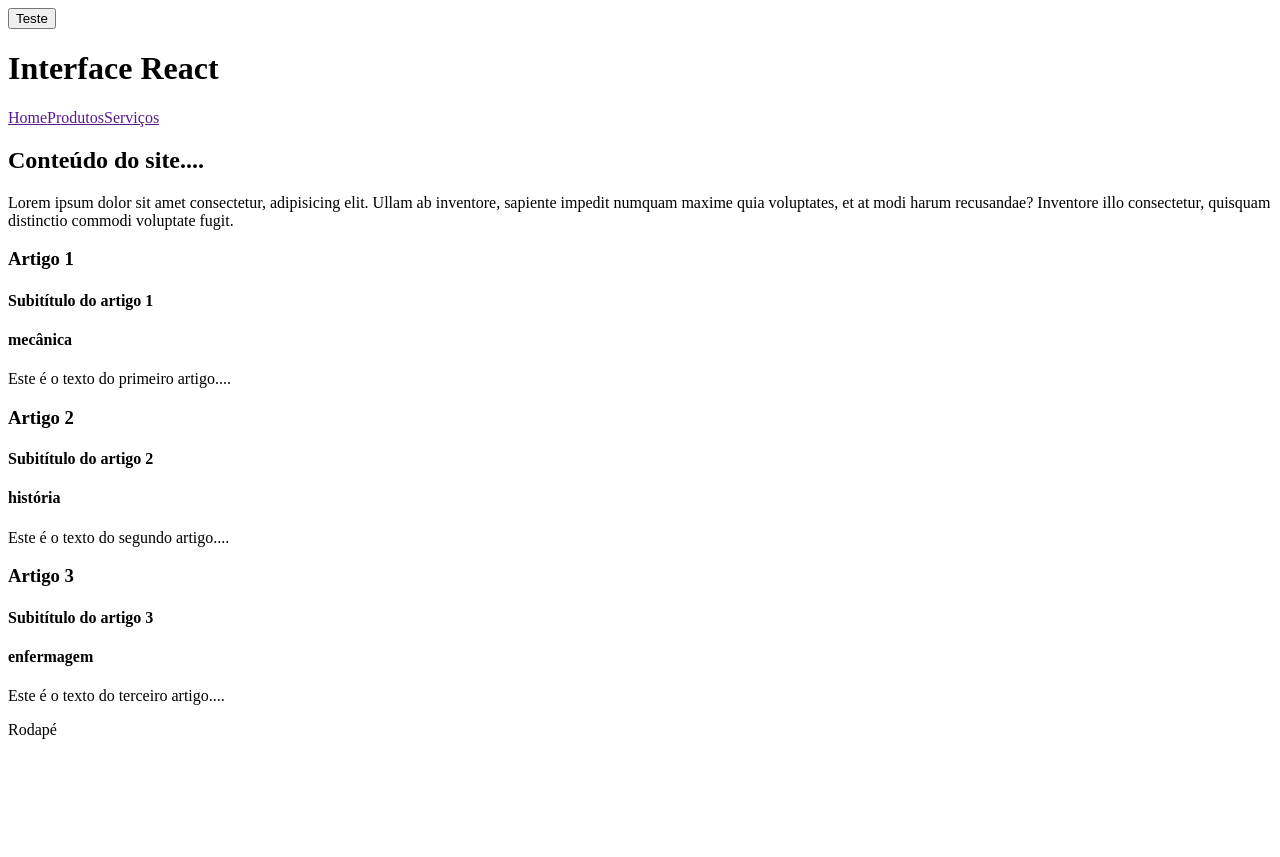
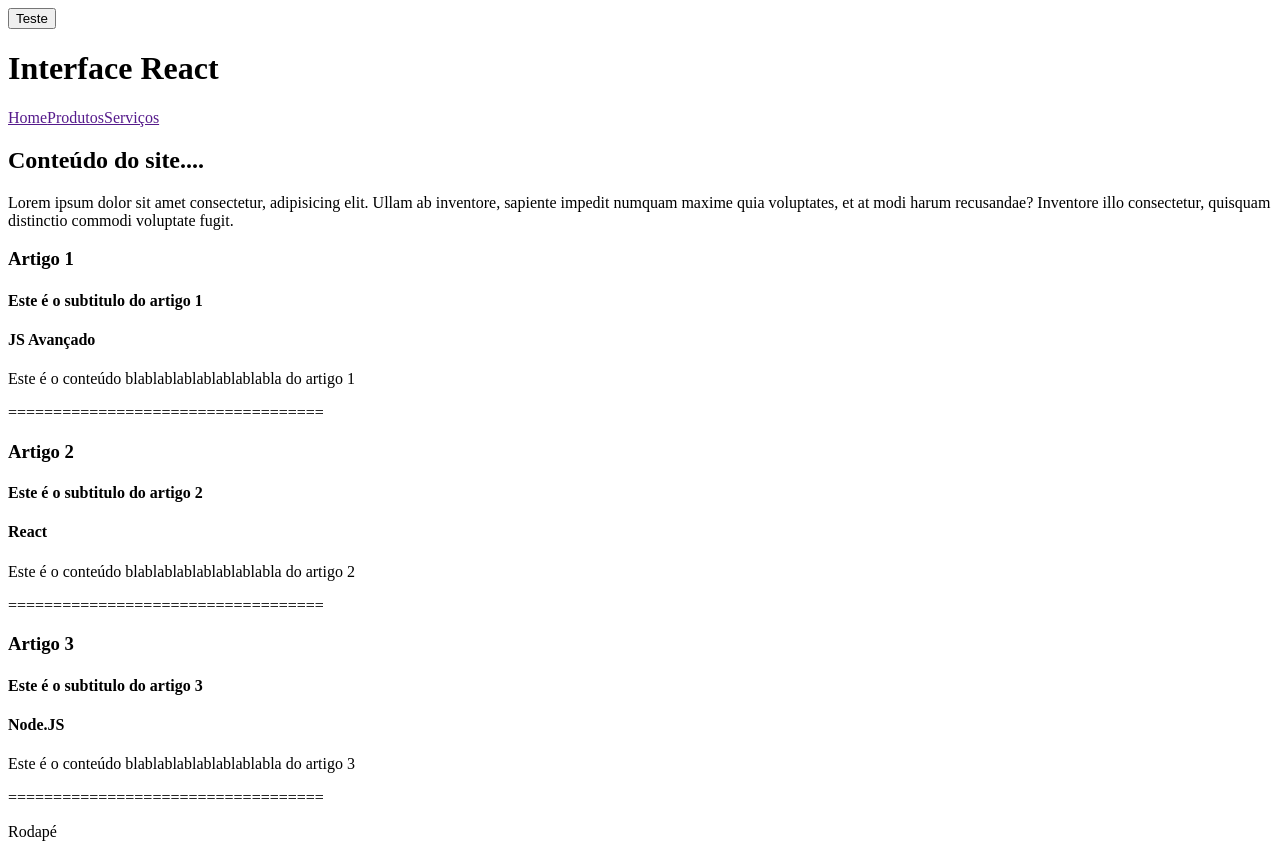
Before and after one commit to gabrielrluna/meu-app, a React (Create React App) app: page / in a window 1280 px wide. Before the commit the page ends 800 px from the top, so only its background shows below. Built offline with nearby package versions, Linux system fonts and the light colour scheme.

Commit message:
Update Conteudo.jsx

```diff
--- a/src/components/layout/Conteudo.jsx
+++ b/src/components/layout/Conteudo.jsx
@@ -1,9 +1,26 @@
 import Artigo from "../Artigo";
 
 const Conteudo = () => {
-  /*1. Crie uma array com o nome de três cursos
-  2. Dentro das chamadas dos artigos, passe como uma nova prop
-  chamada "curso" com o nome de cada curso */
+  const artigos = [
+    {
+      titulo: "Artigo 1",
+      subtitulo: "Este é o subtitulo do artigo 1",
+      texto: "Este é o conteúdo blablablablablablablabla do artigo 1",
+      curso: "JS Avançado",
+    },
+    {
+      titulo: "Artigo 2",
+      subtitulo: "Este é o subtitulo do artigo 2",
+      texto: "Este é o conteúdo blablablablablablablabla do artigo 2",
+      curso: "React",
+    },
+    {
+      titulo: "Artigo 3",
+      subtitulo: "Este é o subtitulo do artigo 3",
+      texto: "Este é o conteúdo blablablablablablablabla do artigo 3",
+      curso: "Node.JS",
+    },
+  ];
 
   const cursos = ["mecânica", "história", "enfermagem"];
 
@@ -18,27 +35,18 @@
           commodi voluptate fugit.
         </p>
 
-        <Artigo
-          titulo="Artigo 1"
-          subtitulo="Subitítulo do artigo 1"
-          curso={cursos[0]}
-        >
-          Este é o texto do primeiro artigo....
-        </Artigo>
-        <Artigo
-          titulo="Artigo 2"
-          subtitulo="Subitítulo do artigo 2"
-          curso={cursos[1]}
-        >
-          Este é o texto do segundo artigo....
-        </Artigo>
-        <Artigo
-          titulo="Artigo 3"
-          subtitulo="Subitítulo do artigo 3"
-          curso={cursos[2]}
-        >
-          Este é o texto do terceiro artigo....
-        </Artigo>
+        {artigos.map((artigo) => {
+          return (
+            <Artigo
+              titulo={artigo.titulo}
+              subtitulo={artigo.subtitulo}
+              curso={artigo.curso}
+            >
+              {artigo.texto}
+              <p>===================================</p>
+            </Artigo>
+          );
+        })}
       </section>
     </main>
   );
```
